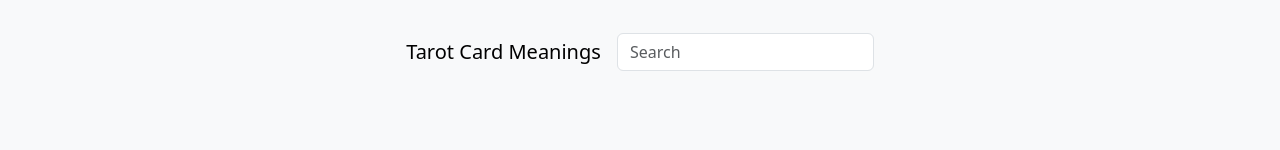
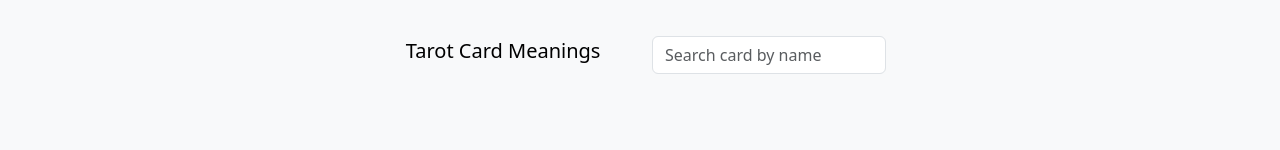
Before and after one commit to alisoltanirad/tarot, a plain HTML site: page index.html in a window 1280 px wide. Shown: the top 150 px of the page. Drawn offline with nearby package versions, Linux system fonts and the light colour scheme.

Commit message:
Updating page style

```diff
--- a/index.html
+++ b/index.html
@@ -18,18 +18,24 @@
 
 <body class="bg-light">
 
-  <nav class="navbar navbar-expand-lg navbar-light d-flex justify-content-center bg-light mt-3 mt-lg-4">
-
-    <a class="navbar-brand" href="#">Tarot Card Meanings</a>
-
-    <form class="form-inline my-2 my-lg-0">
-      <input id="keyword-search" class="form-control mr-sm-2" type="search" placeholder="Search" aria-label="Search" onkeyup="searchBox()">
-      <!-- <button class="btn btn-outline-success my-2 my-sm-0" type="submit">Search</button> -->
-    </form>
-
+  <nav class="navbar navbar-light d-flex justify-content-center bg-light mt-3 mt-lg-4">
+    <div class="row row-cols-1 row-cols-sm-1 row-cols-md-2 justify-content-center">
+
+      <div class="col justify-content-center text-center mt-1 mb-3">
+        <a class="navbar-brand" href="#">Tarot Card Meanings</a>
+      </div>
+
+      <div class="col justify-content-center mt-1">
+        <form class="form-inline">
+            <input id="keyword-search" class="form-control" type="search" placeholder="Search card by name" aria-label="Search" onkeyup="searchBox()">
+          </form>
+      </div>
+
+
+    </div>
   </nav>
 
-  <div class="row row-cols-1 row-cols-md-3 row-cols-xl-4 g-4 p-3 p-md-1 p-lg-4 m-3 m-lg-4">
+  <div class="row row-cols-1 row-cols-md-3 row-cols-xl-4 g-4 p-3 p-md-1 p-lg-4 m-3 m-lg-4 mt-1">
 
     <div class="col tarot-card major-arcana">
       <div class="card">
```
